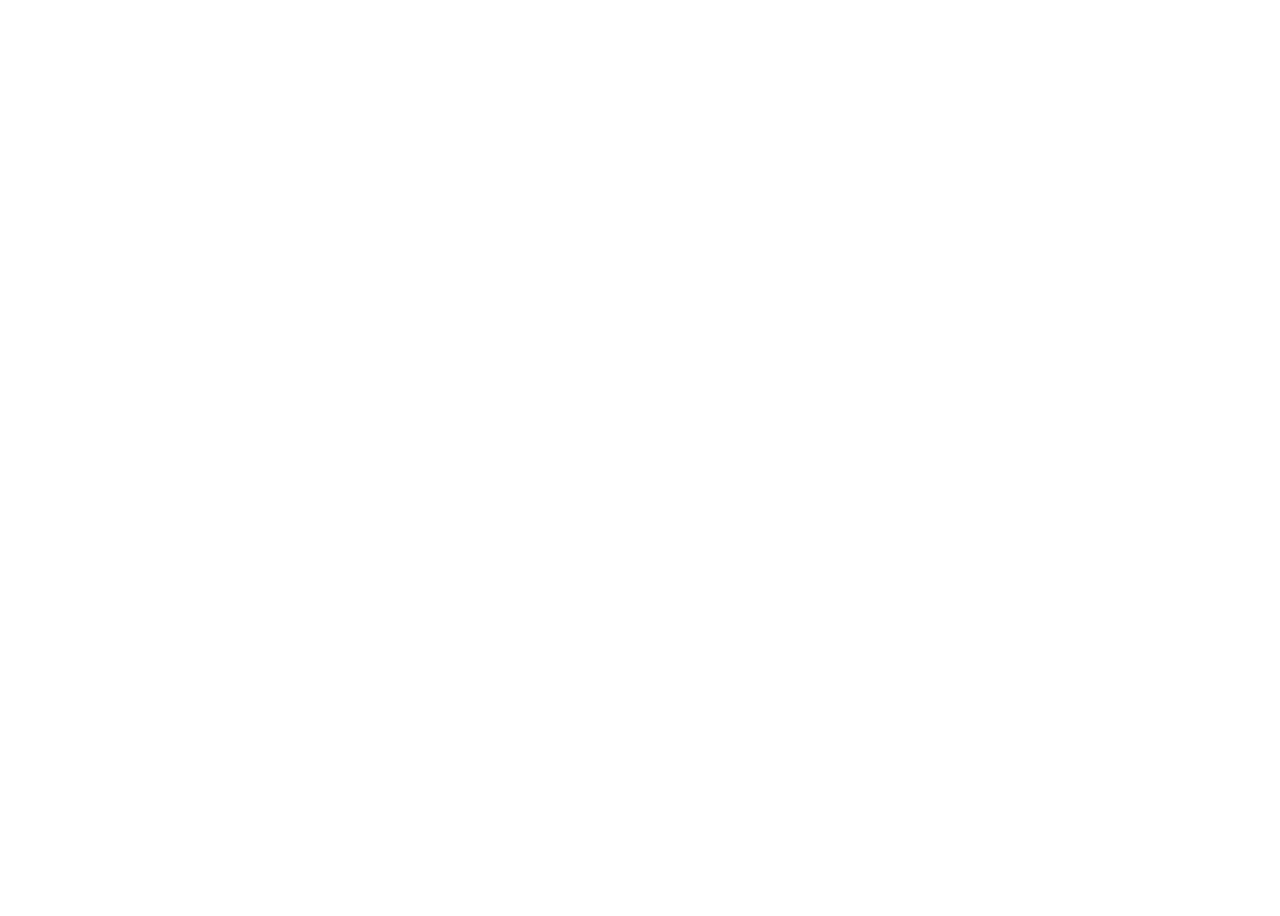
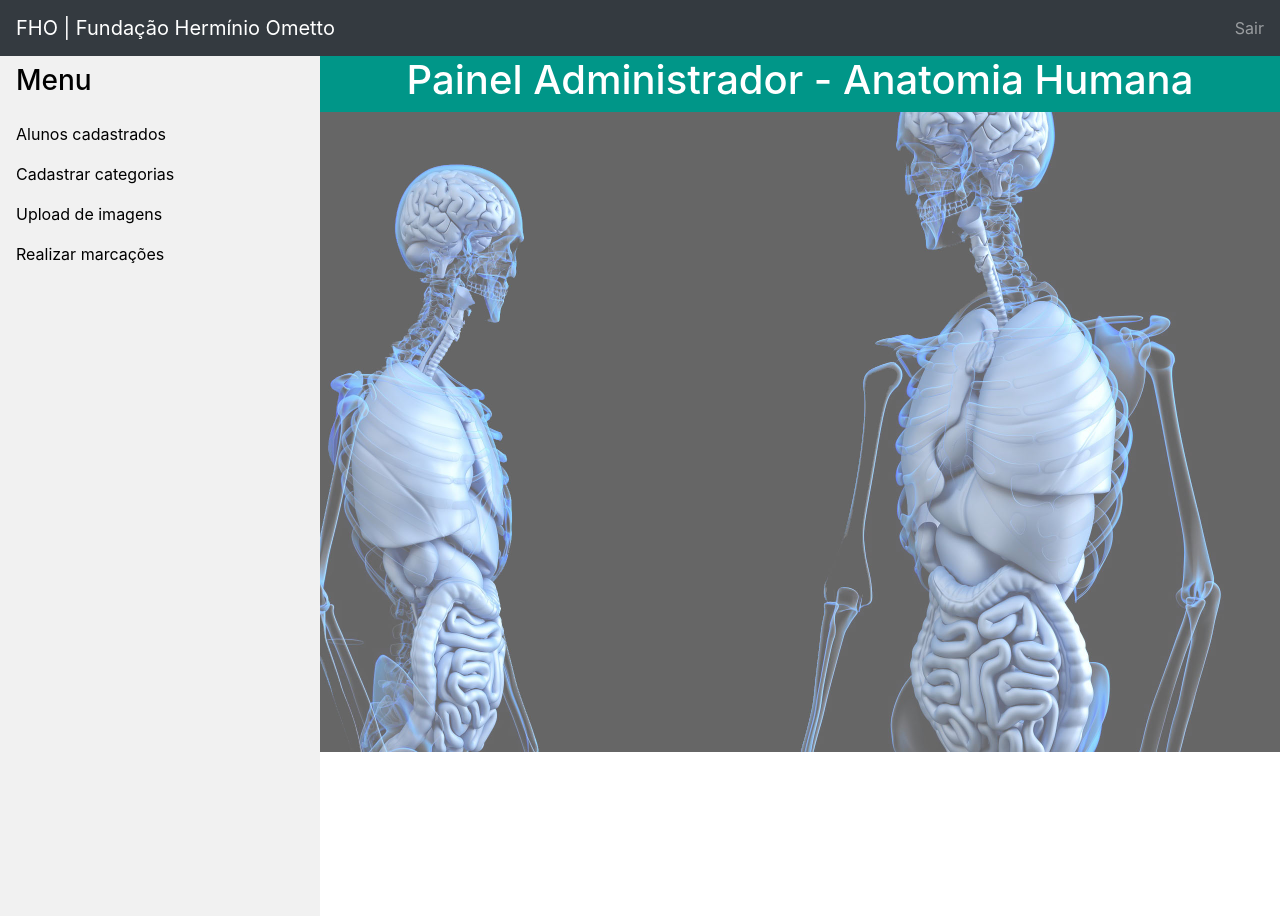
Before and after one commit to igorarmelin/tcc-software-anatomia, a PHP site: page /paineladm/paineladm.html in a window 1280 px wide. Before the commit the page is empty. Run offline with PHP 8.4, Linux system fonts and the light colour scheme.

Commit message:
paineladm conteudo inserido

```diff
--- a/css/style.css
+++ b/css/style.css
@@ -6,10 +6,38 @@
     margin:0;
     vertical-align:baseline;
     list-style:none;
-    border:0
+    border:0;
     }
+
+html{
+    overflow: hidden;
+}
 
 /************ Estilos: Login ***************/
 .title{
     color: #007BFF;
 }
+
+/***********Estilos: Painel ADM************/
+.w3-sidebar{height:100%;width:200px;background-color:#fff;position:fixed!important;z-index:1;overflow:auto}
+@media (min-width:993px){.w3-modal-content{width:900px}.w3-hide-large{display:none!important}.w3-sidebar.w3-collapse{display:block!important}}
+@media (max-width:992px){.w3-sidebar.w3-collapse{display:none}.w3-main{margin-left:0!important;margin-right:0!important}.w3-auto{max-width:100%}}
+.w3-light-grey,.w3-hover-light-grey:hover,.w3-light-gray,.w3-hover-light-gray:hover{color:#000!important;background-color:#f1f1f1!important}
+.w3-bar-block .w3-dropdown-hover,.w3-bar-block .w3-dropdown-click{width:100%}
+.w3-bar-block .w3-dropdown-hover .w3-dropdown-content,.w3-bar-block .w3-dropdown-click .w3-dropdown-content{min-width:100%}
+.w3-bar-block .w3-dropdown-hover .w3-button,.w3-bar-block .w3-dropdown-click .w3-button{width:100%;text-align:left;padding:8px 16px}
+.w3-bar-block .w3-bar-item{width:100%;display:block;padding:8px 16px;text-align:left;border:none;white-space:normal;float:none;outline:0}
+.w3-bar-block.w3-center .w3-bar-item{text-align:center}.w3-block{display:block;width:100%}
+.w3-bar .w3-bar-item{padding:8px 16px;float:left;width:auto;border:none;display:block;outline:0}
+.w3-bar-item.w3-mobile,.w3-dropdown-hover.w3-mobile,.w3-dropdown-click.w3-mobile{text-align:center}
+.w3-btn,.w3-button{border:none;display:inline-block;padding:8px 16px;vertical-align:middle;overflow:hidden;text-decoration:none;color:inherit;background-color:inherit;text-align:center;cursor:pointer;white-space:nowrap}
+.w3-btn,.w3-button{-webkit-touch-callout:none;-webkit-user-select:none;-khtml-user-select:none;-moz-user-select:none;-ms-user-select:none;user-select:none}
+.w3-disabled,.w3-btn:disabled,.w3-button:disabled{cursor:not-allowed;opacity:0.3}.w3-disabled *,:disabled *{pointer-events:none}
+.w3-dropdown-hover:hover > .w3-button:first-child,.w3-dropdown-click:hover > .w3-button:first-child{background-color:#ccc;color:#000}
+.w3-bar .w3-button{white-space:normal}
+.w3-dropdown-click.w3-mobile .w3-btn,.w3-dropdown-click.w3-mobile .w3-button{width:100%}}
+.w3-button:hover{color:#000!important;background-color:#ccc!important}
+.w3-container:after,.w3-container:before,.w3-panel:after,.w3-panel:before,.w3-row:after,.w3-row:before,.w3-row-padding:after,.w3-row-padding:before,
+.w3-cell-row:before,.w3-cell-row:after,.w3-clear:after,.w3-clear:before,.w3-bar:before,.w3-bar:after{content:"";display:table;clear:both}
+.w3-container,.w3-panel{padding:0.01em 16px}.w3-panel{margin-top:16px;margin-bottom:16px}
+.w3-teal,.w3-hover-teal:hover{color:#fff!important;background-color:#009688!important}
--- a/paineladm/paineladm.html
+++ b/paineladm/paineladm.html
@@ -12,6 +12,39 @@
   </head>
   <body>
 
+  <!--Navbar-->
+  <nav class="navbar navbar-dark bg-dark">
+    <a class="navbar-brand" href="paineladm.html">
+        FHO | Fundação Hermínio Ometto
+    </a>
+    <ul class="navbar-nav">
+      <li class="nav-item">
+        <a class="nav-link" href="login.html">Sair</a>
+      </li>
+    </ul>
+  </nav>
+  <!--Fim Navbar-->
+
+  <!-- Sidebar -->
+  <div class="w3-sidebar w3-light-grey w3-bar-block" style="width:25%">
+    <h3 class="w3-bar-item">Menu</h3>
+    <a href="#" class="w3-bar-item w3-button">Alunos cadastrados</a>
+    <a href="#" class="w3-bar-item w3-button">Cadastrar categorias</a>
+    <a href="#" class="w3-bar-item w3-button">Upload de imagens</a>
+    <a href="#" class="w3-bar-item w3-button">Realizar marcações</a>
+  </div>
+
+  <!-- Page Content -->
+  <div style="margin-left:25%">
+
+    <div class="w3-container w3-teal">
+      <h1 style="text-align:center;">Painel Administrador - Anatomia Humana</h1>
+    </div>
+
+    <img src="../imagens/bg-painel-aluno.jpg" alt="Anatomia" style="width:100%">
+
+  </div>
+
 
 
     <!-- Optional JavaScript -->
```
